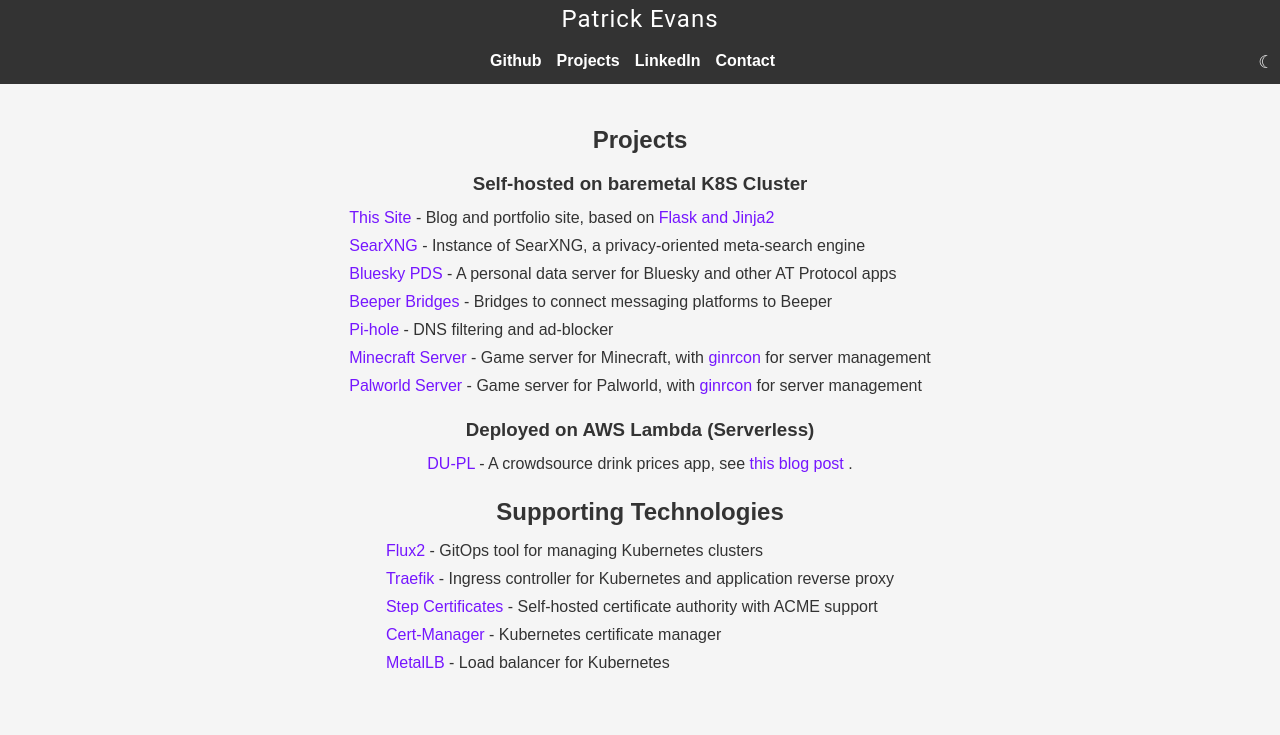
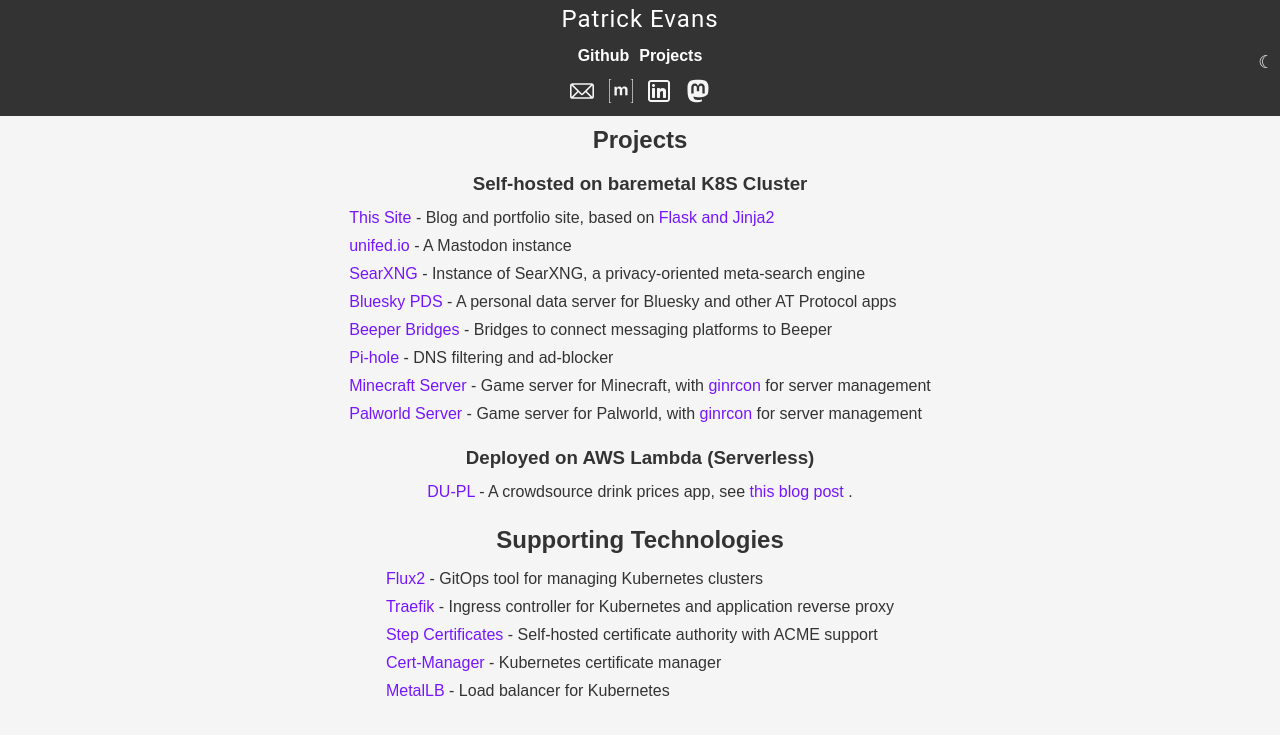
Before and after one commit to holysoles/portfolio-site, a Flask app: page /projects in a window 1280 px wide. Shown: the top 735 px of the page. Run offline with Flask 3, Linux system fonts and the light colour scheme; parts of the project's set-up code (start-up, migrations or seed data) failed here and were passed over; some libraries are stand-ins or nearby versions.

Commit message:
refactor: move contacts to navbar, add mastodon

```diff
--- a/app.py
+++ b/app.py
@@ -1,4 +1,3 @@
-import base64
 from os import getenv
 
 from flask import Flask, Response, render_template, request, url_for
@@ -6,28 +5,46 @@ from flask_caching import Cache
 from flask_minify import minify
 from werkzeug.middleware.proxy_fix import ProxyFix
 
+import encode
 import src.posts as posts
 
 DEFAULT_LAST_MOD = getenv("BUILD_DATE")
+USE_CACHE = getenv("USE_CACHE", "false")
 CONTACT_INFO = [
     {
         "label": "Email",
         "icon": "email.svg",
-        "text": "patrickvevans@gmail.com",
         "href": "mailto:patrickvevans@gmail.com",
+        "mask": True,
     },
     {
         "label": "Matrix",
         "icon": "matrix.svg",
-        "text": "@holysoles:beeper.com",
         "href": "https://matrix.to/#/@holysoles:beeper.com",
+        "mask": True,
+    },
+    {
+        "label": "Linkedin",
+        "icon": "linkedin.svg",
+        "href": "https://www.linkedin.com/in/patrickvevans",
+        "mask": False,
+    },
+    {
+        "label": "Mastodon",
+        "icon": "mastodon.svg",
+        "href": "https://unifed.io/@pat",
+        "mask": False,
     },
 ]
+ENCODED_CONTACT_INFO = encode.contact_info(CONTACT_INFO)
 
 TAGS = posts.get_tags()
 
+cache_type = "NullCache"
+if USE_CACHE == "true":
+    cache_type = "SimpleCache"
 config = {
-    "CACHE_TYPE": "SimpleCache",
+    "CACHE_TYPE": cache_type,
 }
 app = Flask(__name__, static_folder="static", static_url_path="")
 app.config.from_mapping(config)
@@ -71,35 +88,21 @@ def post(date: str | None = None, year: str | None = None, tag: str | None = Non
 
     # TODO split out preprocessing from loading base YAMLs for speedup
     return render_template(
-        "blog.html.j2", post_array=post_array, date_dict=timeline, tags=TAGS
+        "blog.html.j2",
+        post_array=post_array,
+        date_dict=timeline,
+        tags=TAGS,
+        contact_info=ENCODED_CONTACT_INFO,
     )
-
-
-def encode_contact_info(contact_info):
-    encode_type = "utf-8"
-    for dict in contact_info:
-        dict["href"] = base64.b64encode(dict["href"].encode(encode_type)).decode(
-            encode_type
-        )
-        dict["text"] = base64.b64encode(dict["text"].encode(encode_type)).decode(
-            encode_type
-        )
-    return contact_info
-
-
-encoded_contact_info = encode_contact_info(CONTACT_INFO)
-
-
-@app.route("/contact", methods=["GET"])
-@cache.cached()
-def contact():
-    return render_template("contact.html.j2", contact_info=encoded_contact_info)
 
 
 @app.route("/projects", methods=["GET"])
 @cache.cached()
 def projects():
-    return render_template("projects.html.j2")
+    return render_template(
+        "projects.html.j2",
+        contact_info=ENCODED_CONTACT_INFO,
+    )
 
 
 def has_no_empty_params(rule):
--- a/static/scripts/decode.js
+++ b/static/scripts/decode.js
@@ -11,10 +11,7 @@ document.addEventListener("DOMContentLoaded", function(event){
     if (maskedElements.length > 0) {
         for (let elem of maskedElements) {
             var newHref = atob(elem.getAttribute("href"));
-            var newInnerText = atob(elem.textContent);
-            console.log(newInnerText)
             elem.setAttribute("href", newHref);
-            elem.textContent = newInnerText;
         }
     }
 });
--- a/static/styles/contact.css
+++ /dev/null
@@ -1,31 +0,0 @@
-div.contact-container {
-    margin-top: 10px;
-    text-align: center;
-}
-ul.contact-links {
-  list-style-type: none;
-  line-height: 1.75;
-}
-.link-with-logo {
-  display: flex;
-  align-items: center;
-  justify-content: center;
-  white-space: pre;
-}
-.link-with-logo img {
-  width: 24px; /* Adjust the width as needed */
-  height: 24px; /* Adjust the height as needed */
-  margin-right: 8px;
-}
-.link-with-logo span {
-  font-weight: bold;
-}
-.link-with-logo a {
-  text-decoration: none;
-}
-.link-with-logo a:hover {
-  color: #0251ef;
-}
-.link-with-logo img {
-  filter: var(--ico-color);
-}
--- a/static/styles/style.css
+++ b/static/styles/style.css
@@ -2,6 +2,9 @@ body {
   /* colors */
   --link-hover-color: #938dfe;
   --code-hover-color-border: #ffc000;
+  /* --ico-color: invert(23%) sepia(0%) saturate(0%) hue-rotate(261deg) brightness(101%) contrast(112%); /* equiv to #333 */
+  --ico-color: invert(84%) sepia(100%) saturate(0%) hue-rotate(170deg) brightness(109%) contrast(92%); /* equiv to #f5f5f5 */
+  --ico-hover-color: brightness(0) saturate(100%) invert(56%) sepia(90%) saturate(563%) hue-rotate(205deg) brightness(93%) contrast(95%);
   --header-bgnd-color: #333;
   --white-text: #ffffff;
   --sidebar-bgnd-color: var(--article-bgnd-color);
@@ -14,7 +17,6 @@ body {
   --divider-color: #5555553b;
   --mobile-sidebar-bgnd-color: #333;
   --main-text: #333;
-  --ico-color: invert(23%) sepia(0%) saturate(0%) hue-rotate(261deg) brightness(101%) contrast(112%); /* equiv to #333 */
   --article-text: #555;
   --code-hover-color: #ffe8b0;
   --dark-mode-icon: "☾";
@@ -33,7 +35,6 @@ body.alt-color-mode {
   --divider-color: #f5f5f5c9;
   --mobile-sidebar-bgnd-color: #5f5c59;
   --main-text: #f5f5f5;
-  --ico-color: invert(84%) sepia(100%) saturate(0%) hue-rotate(170deg) brightness(109%) contrast(92%); /* equiv to #f5f5f5 */
   --article-text: #f5f5f5c9;
   --code-hover-color: #ffe9b08a;
   --dark-mode-icon: "☀︎";
@@ -49,7 +50,6 @@ body.alt-color-mode {
     --divider-color: #f5f5f5c9;
     --mobile-sidebar-bgnd-color: #5f5c59;
     --main-text: #f5f5f5;
-    --ico-color: invert(84%) sepia(100%) saturate(0%) hue-rotate(170deg) brightness(109%) contrast(92%); /* equiv to #f5f5f5 */
     --article-text: #f5f5f5c9;
     --code-hover-color: #ffe9b08a;
     --dark-mode-icon: "☀︎";
@@ -63,7 +63,6 @@ body.alt-color-mode {
     --mobile-sidebar-bgnd-color: #e0e0e0;
     --divider-color: #5555553b;
     --main-text: #333;
-    --ico-color: invert(23%) sepia(0%) saturate(0%) hue-rotate(261deg) brightness(101%) contrast(112%); /* equiv to #333 */
     --article-text: #555;
     --code-hover-color: #ffe8b0;
     --dark-mode-icon: "☾";
@@ -152,8 +151,11 @@ a:visited {
 }
 
 /* Navigation styles */
+.title {
+  padding: 5px;
+}
 .navbar {
-  padding: 10px;
+  padding: 5px;
   list-style-type: none;
   display: flex;
   justify-content: space-between;
@@ -180,7 +182,7 @@ a:visited {
 }
 .nav-list li {
   display: inline-block;
-  margin-right: 15px;
+  margin-inline: 5px;
 }
 .nav-list a {
   text-decoration: none;
@@ -211,6 +213,21 @@ a:visited {
 
 .article-list {
   padding-left: 25px;
+}
+
+.contact-container {
+  padding: 5px;
+}
+.link-with-logo a {
+  padding: 5px;
+}
+.link-with-logo img {
+  width: 24px;
+  height: 24px;
+  filter: var(--ico-color);
+}
+.link-with-logo img:hover {
+  filter: var(--ico-hover-color);
 }
 
 /* Style for code syntax */
--- a/templates/layout.html.j2
+++ b/templates/layout.html.j2
@@ -3,7 +3,6 @@
     <head>
         <title>Patrick Evans</title>
         <link rel="stylesheet" href="{{ url_for('static', filename='styles/style.css') }}" />
-        <link rel="stylesheet" href="{{ url_for('static', filename='styles/contact.css') }}" />
         <link rel="stylesheet" href="{{ url_for('static', filename='styles/projects.css') }}" />
         <link rel="shortcut icon" href="{{ url_for('static', filename='favicon.ico') }}">
         <script type="text/javascript" src="{{ url_for('static', filename='scripts/decode.js') }}"></script>
@@ -13,7 +12,7 @@
     </head>
     <body>
         <div class="header">
-            <span>
+            <span class="title">
                 <a id="wsite-title" href="{{ url_for('home') }}">Patrick Evans</a>
             </span>
             <nav class="navbar">
@@ -23,13 +22,23 @@
                 <ul class="nav-list">
                     <li><a href="https://github.com/holysoles" target="_blank">Github</a></li>
                     <li><a href="{{ url_for('projects') }}"">Projects</a></li>
-                    <li><a href="https://www.linkedin.com/in/patrickvevans" target="_blank">LinkedIn</a></li>
-                    <li><a href="{{ url_for('contact') }}">Contact</a></li>
                 </ul>
                 <div class="options">
                     <button class="dark-mode" onclick='document.body.classList.toggle("alt-color-mode")'><p></p></button>
                 </div>
             </nav>
+            <div class="contact-container">
+                {% for item in contact_info %}
+                <span class="link-with-logo">
+                    {% if item['mask'] %}
+                        {% set masked = 'class="mask"' %}
+                    {% endif %}
+                    <a {{ masked }} rel="me" href="{{ item['href'] }}" target="_blank">
+                        <img src="{{ url_for('static', filename=item['icon']) }}" alt="{{ item['label'] }}"/>
+                    </a>
+                </span>
+                {% endfor %}
+            </div>
         </div>
         <div class="content">
             {% block content %}
--- a/templates/projects.html.j2
+++ b/templates/projects.html.j2
@@ -8,6 +8,10 @@
             <li class="project">
                 <a rel="me" href="https://pve.dev">This Site</a>
                 <span> - Blog and portfolio site, based on <a href="https://github.com/holysoles/portfolio-site">Flask and Jinja2</a></span>
+            </li>
+            <li class="project">
+                <a rel="me" href="https://unifed.io">unifed.io</a>
+                <span> - A Mastodon instance</span>
             </li>
             <li class="project">
                 <a rel="me" href="https://searx.pve.dev">SearXNG</a>
```
Also changed, not shown: encode.py (added, +11 -0 lines), templates/contact.html.j2 (deleted, +0 -17 lines), static/linkedin.svg (added), static/mastodon.svg (added), 1 other file.
